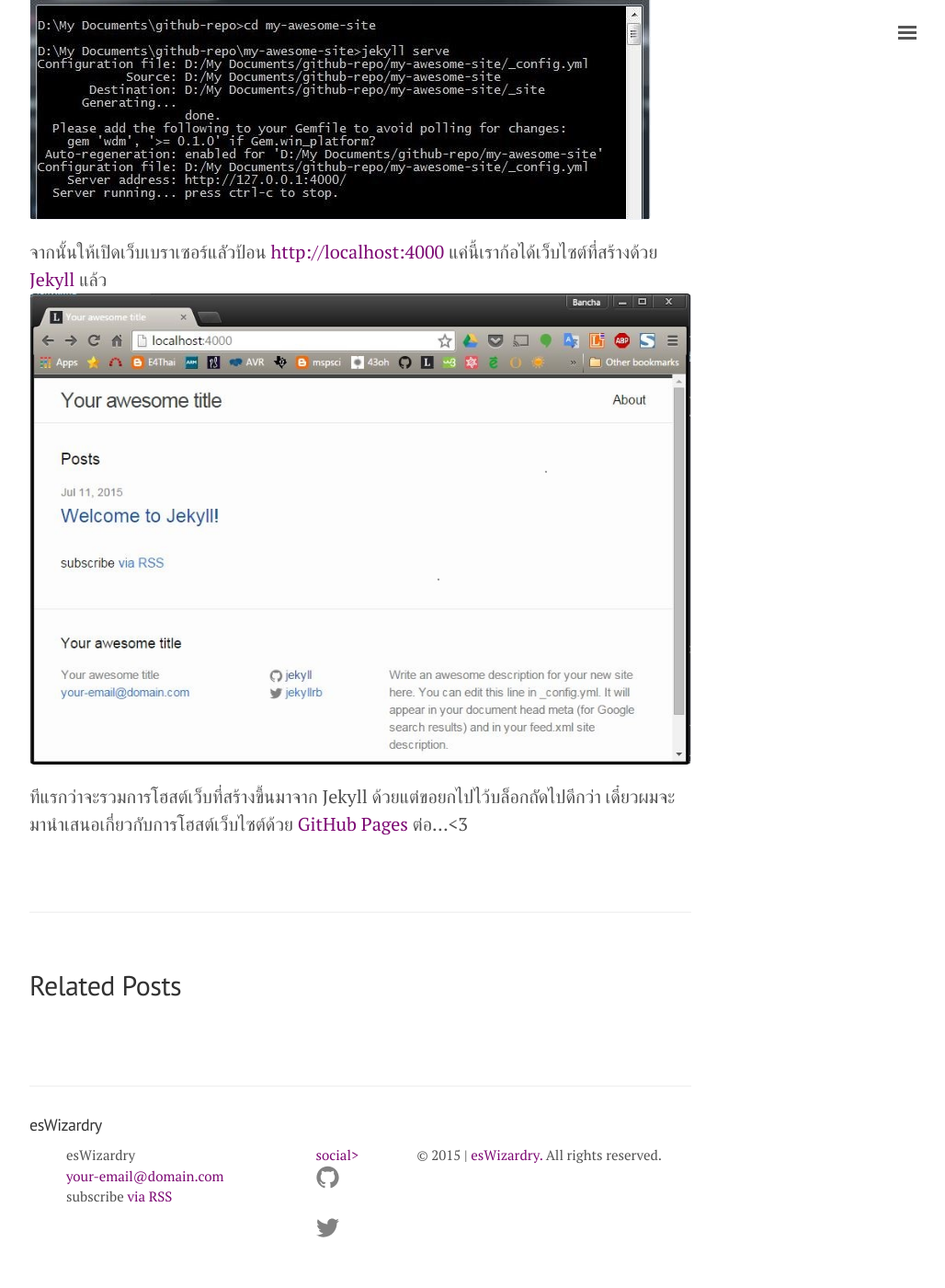
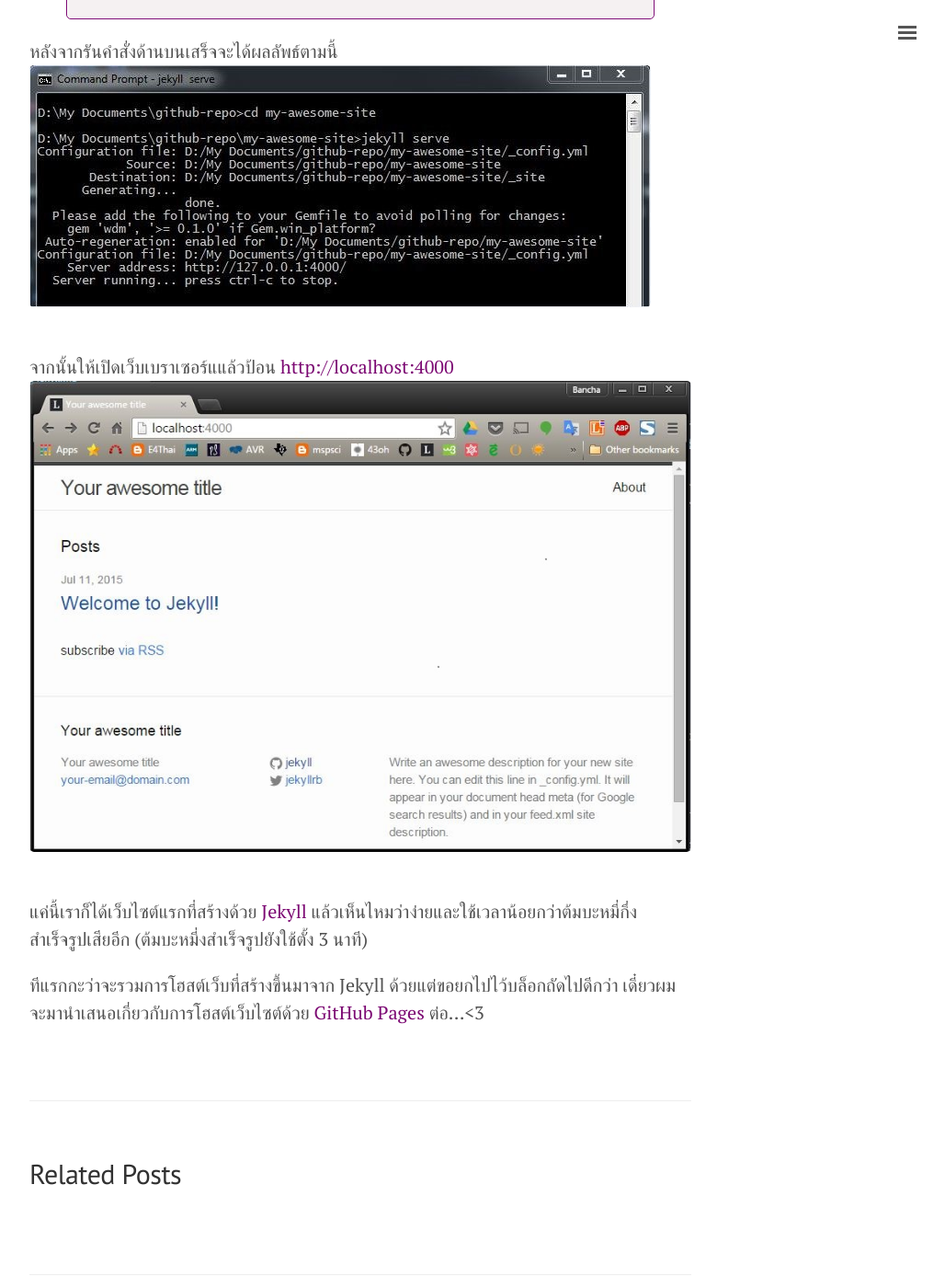
Before and after one commit to eswizardry/eswizardry.github.io, a Jekyll site: the page built from _posts/2015-07-12-introducing-jekyll.md, in a window 1280 px wide and 1400 px high, scrolled down 1843 px. Shown: the whole window at 92% size, without its empty margins (248-1276 px from the left). Built offline with Jekyll 4.4.1, drawn with Linux system fonts in a browser that asks for light colours; comment, search, counter and statistics services are not loaded; some of the changed text lies outside the part shown.

Commit message:
Refactor first post

```diff
--- a/_posts/2015-07-12-introducing-jekyll.md
+++ b/_posts/2015-07-12-introducing-jekyll.md
@@ -30,10 +31,12 @@
     [42]
     {% endhighlight %}
 
-### Jekyll installation
+### Install Jekyll
 ถ้ามีตามข้างบนครบแล้วก็มาติดตั้ง Jekyll กันเลย โดยเปิด command prompt ขึ้นมาแล้วก็พิมพ์คำสั่งสำหรับติดตั้ง `gem install jekyll` รอจนกว่าจะติดตั้งเสร็จใช้เวลาพอสมควรเหมือนกัน
 
-หลังจากติดตั้งเสร็จเรียบร้อยเราสามารถทดลองรันเว็บไซต์ตัวอย่างของ Jekyll โดยเปิด command prompt ขึ้นมาแล้ว cd ไปยัง directory ที่เราจะใช้ทำงาน อย่างของผมใช้ D:\doucuments ก็สามารถใช้ `cd D:\doucuments` จากนั้นก็พิมพ์คำสั่งตามด้านล่างนี้
+
+## สร้างเว็บไซต์ใน 1 นาทีด้วย [Jekyll](http://jekyllrb.com/)
+หลังจากติดตั้งเสร็จเรียบร้อยเราสามารถทดลองรันเว็บไซต์ตัวอย่างของ Jekyll โดยเปิด command prompt ขึ้นมาแล้ว cd ไปยัง directory ที่เราจะใช้ทำงาน อย่างของผมใช้ D:\doucuments ก็สามารถใช้ `cd D:\doucuments` จากนั้นก็พิมพ์คำสั่งตามด้านล่าง
 {% highlight sh linenos %}
 > gem install jekyll
 > jekyll new my-awesome-site
@@ -44,8 +47,11 @@
 หลังจากรันคำสั่งด้านบนเสร็จจะได้ผลลัพธ์ตามนี้
 ![Jekyll-serve](/assets/cmd-jekyll-serve.jpg)
 
-จากนั้นให้เปิดเว็บเบราเซอร์แลัวป้อน [http://localhost:4000](http://localhost:4000)
-แค่นี้เราก้อได้เว็บไซต์ที่สร้างด้วย [Jekyll](http://jekyllrb.com/) แล้ว
+<br />
+จากนั้นให้เปิดเว็บเบราเซอร์แแล้วป้อน [http://localhost:4000](http://localhost:4000)
 ![awesome-site](/assets/awesome-site-localhost4000.jpg)
 
-ทีแรกว่าจะรวมการโฮสต์เว็บที่สร้างขึ้นมาจาก Jekyll ด้วยแต่ขอยกไปไว้บล็อกถัดไปดีกว่า เดี๋ยวผมจะมานำเสนอเกี่ยวกับการโฮสต์เว็บไซต์ด้วย [GitHub Pages](https://pages.github.com/) ต่อ...<3
+<br />
+แค่นี้เราก็ได้เว็บไซต์แรกที่สร้างด้วย [Jekyll](http://jekyllrb.com/) แล้วเห็นไหมว่าง่ายและใช้เวลาน้อยกว่าต้มบะหมี่กึ่งสำเร็จรูปเสียอีก (ต้มบะหมี่งสำเร็จรูปยังใช้ตั้ง 3 นาที)
+
+ทีแรกกะว่าจะรวมการโฮสต์เว็บที่สร้างขึ้นมาจาก Jekyll ด้วยแต่ขอยกไปไว้บล็อกถัดไปดีกว่า เดี๋ยวผมจะมานำเสนอเกี่ยวกับการโฮสต์เว็บไซต์ด้วย [GitHub Pages](https://pages.github.com/) ต่อ...<3
```
Also changed, not shown: other parts of _posts/2015-07-12-introducing-jekyll.md (+2 -1 lines).
